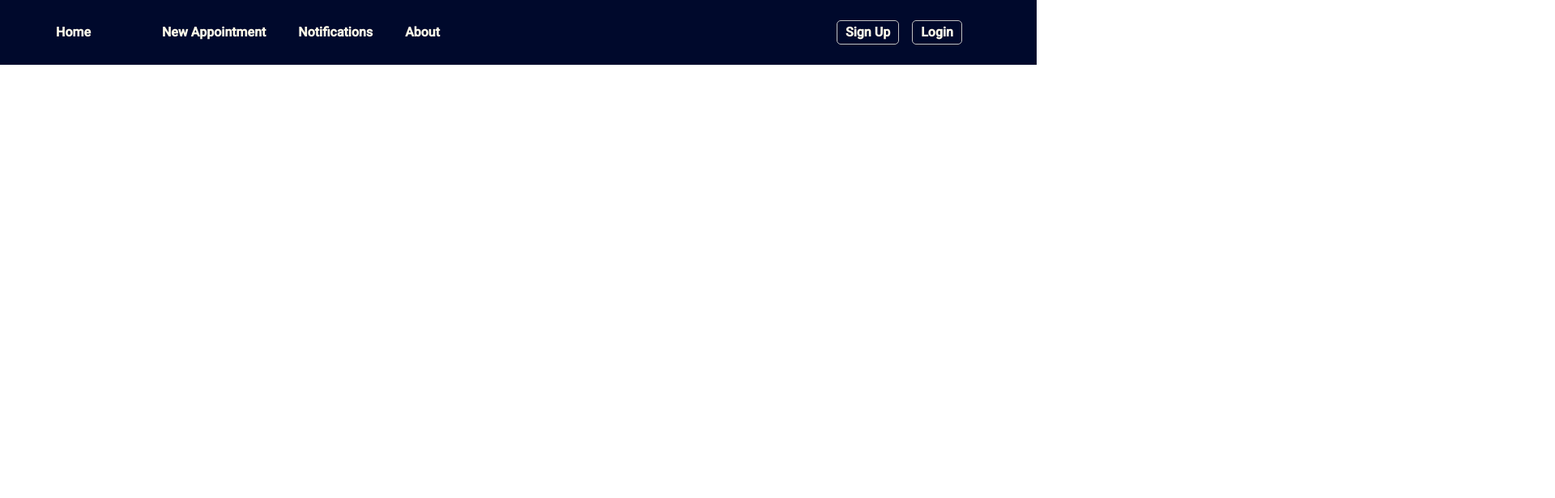
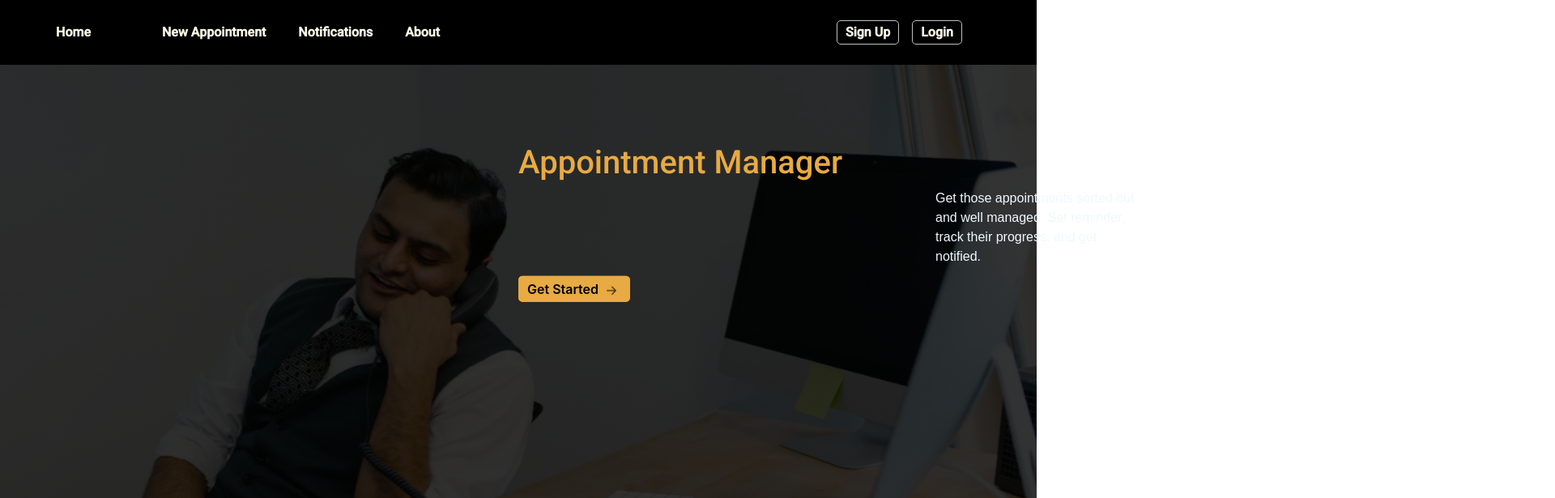
Before and after one commit to awasevalentine/Appointment-manager-v2, a React (Create React App) app: page / in a window 1280 px wide. Shown: the top 615 px of the page at 81% size, 1920 px wide, since content can reach past the window. Built offline with nearby package versions, Linux system fonts and the light colour scheme; a web font is replaced by a local one.

Commit message:
Added the intro section for the landing page

```diff
--- a/package.json
+++ b/package.json
@@ -10,6 +10,7 @@
     "bootstrap": "^5.2.0",
     "react": "^18.2.0",
     "react-dom": "^18.2.0",
+    "react-icons": "^4.4.0",
     "react-redux": "^8.0.2",
     "react-router-dom": "^6.3.0",
     "react-scripts": "5.0.1",
--- a/src/app/components/header/header.css
+++ b/src/app/components/header/header.css
@@ -1,5 +1,5 @@
 .navbar {
-    background-color: #00092C;
+    background-color: #000;
 }
 
 .navbar, .nav-link, .nav-item, .brand-name,.signup,.login {
--- a/src/app/components/header/header.jsx
+++ b/src/app/components/header/header.jsx
@@ -7,7 +7,7 @@ const NavSection = () => {
     const [isLoggedIn, setIsLoggedIn ] = useState(false);
 
     return (
-        <nav class="navbar navbar-expand-lg" style={{height: '80px'}}>
+        <nav class="navbar navbar-expand-lg sticky-top" style={{height: '80px'}}>
         <div class="container-fluid">
           <button class="navbar-toggler bg-#FAF3E3" type="button" data-bs-toggle="collapse" data-bs-target="#navbarTogglerDemo01" aria-controls="navbarTogglerDemo01" aria-expanded="false" aria-label="Toggle navigation">
             <span class="navbar-toggler-icon"></span>
--- a/src/app/pages/home/home-page.jsx
+++ b/src/app/pages/home/home-page.jsx
@@ -1,5 +1,7 @@
-import NavSection from "../../components/header/header"
-
+import { Link } from "react-router-dom";
+import NavSection from "../../components/header/header";
+import { BsArrowRightShort } from 'react-icons/bs'
+import './home.css'
 
 const HomePage =()=>{
 
@@ -9,7 +11,12 @@ const HomePage =()=>{
         <NavSection />
         <div id="home-wrapper">
             <section className="intro">
-
+            <h1 class="display-6">Appointment Manager</h1>
+            <p className="text-centert intro-text">
+                Get those appointments sorted out and well managed.
+                Set reminder, track their progress, and get notified.
+            </p>
+            <Link class="get-started" to='/'>Get Started <BsArrowRightShort class="fs-4 arrow-heartbeat" /></Link>
             </section>
         </div>
         </>
--- /dev/null
+++ b/src/app/pages/home/home.css
@@ -0,0 +1,86 @@
+#home-wrapper {
+    height: 100vh;
+    background: #000;
+    /* margin-top: 80px; */
+    color: aliceblue;
+    background-image: linear-gradient(to right, rgba(0, 0, 0, 0.8), rgba(0, 0, 0, 0.8)),
+                    url('../../../assets/home_page/first_page.jpeg');
+    background-repeat: no-repeat;
+    background-size: cover;
+    background-position: center;
+}
+
+.intro > h1{
+    color: #E8AA42;
+    font-family: 'Roboto', sans-serif;
+    font-weight: 400;
+}
+
+.get-started{
+    width: 200px;
+    border: 1px solid #E8AA42;
+    border-radius: 5px;
+    background-color: #E8AA42;
+    color: #000;
+    padding: 5px 10px;
+    text-decoration: none;
+    font-weight: 600;
+}
+
+.intro {
+    /* width: 250px; */
+    position: relative;
+    left: 0;
+    right: 0;
+    transform: translate(50%, 50%);
+}
+
+.intro-text{
+    display: flex;
+    width: 250px;
+    align-items: center;
+    justify-content: center;
+    justify-items: center;
+    justify-self: center;
+    font-family: sans-serif;
+
+}
+
+.arrow-heartbeat{
+    font-weight: 600;
+    animation: arrow-hrtbeat 2s linear infinite;
+}
+
+.get-started:hover{
+    color: #fff;
+    transform: scale(4.3);
+    box-shadow: 2px 2px 2px 2px #D3CEDF;
+    transition: transform 3s linear;
+}
+
+
+
+@keyframes arrow-hrtbeat {
+    20% {
+        opacity: 0;
+    }
+
+    100% {
+        opacity: 1;
+    }
+
+}
+
+
+
+/* Media Query section */
+
+@media screen and (max-width: 991px) {
+    .intro {
+        /* width: 250px; */
+        position: relative;
+        left: 0;
+        right: 0;
+        transform: translate(50%, 50%);
+    }
+}
```
Also changed, not shown: 1 other file (tests, documents, lock files or other folders).
